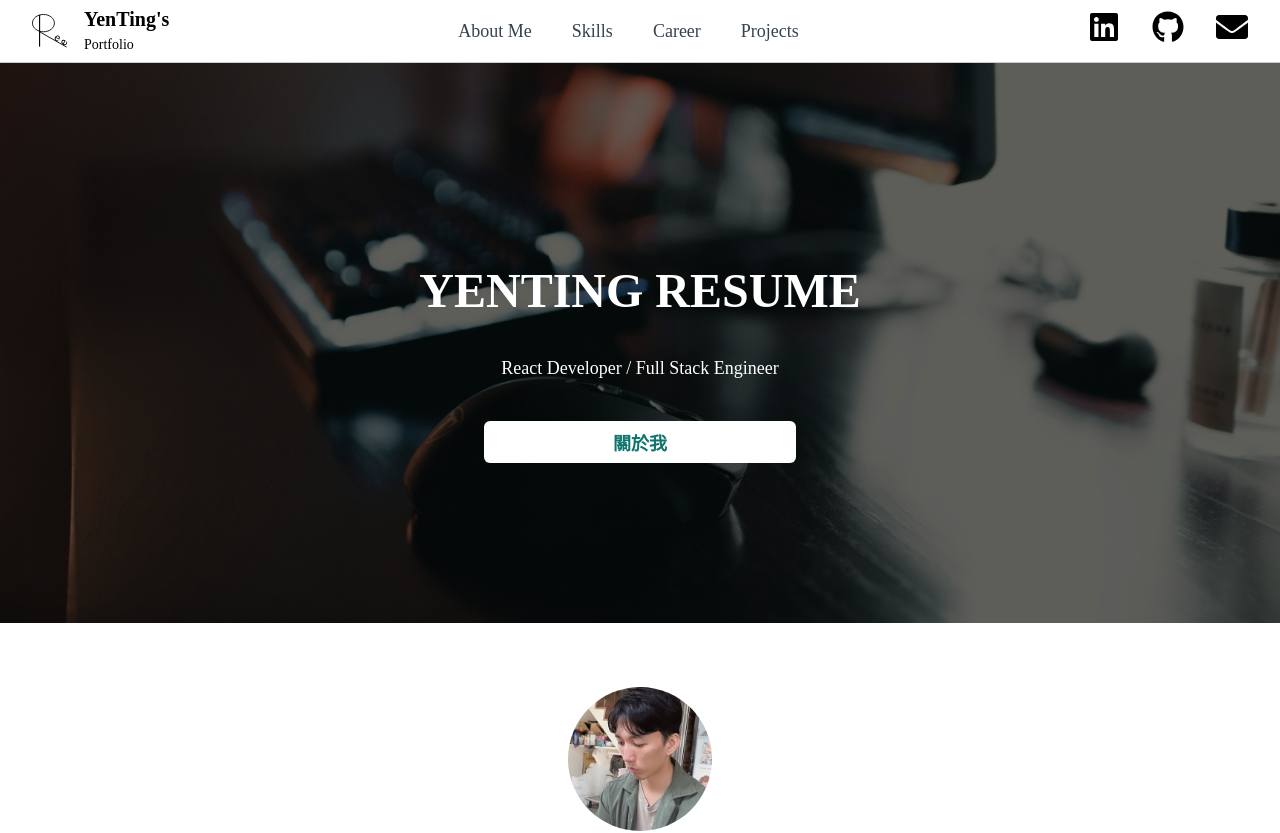
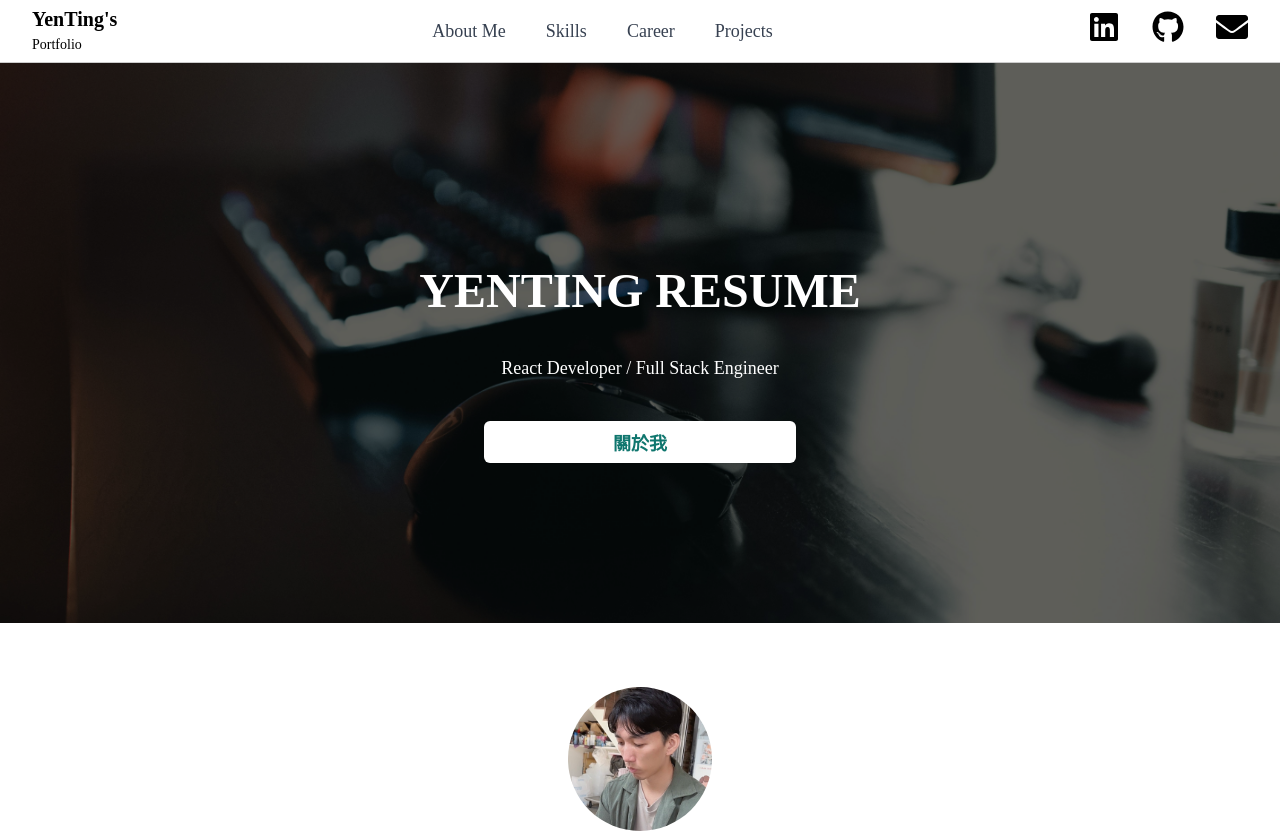
Before and after one commit to tinong279/personal_website, a React (Vite) app in the folder my-react-app/: page / in a window 1280 px wide. Shown: the top 833 px of the page. Built offline with nearby package versions, Linux system fonts and the light colour scheme.

Commit message:
改logo"

```diff
--- a/my-react-app/src/components/Navbar.jsx
+++ b/my-react-app/src/components/Navbar.jsx
@@ -8,7 +8,7 @@ const Navbar = () => {
       <div className={styles.container}>
         <a href="#navbar">
           <div className={styles.logoContainer}>
-            <img src="/blacklogo.svg" alt="logo" className={styles.logoImage} />
+            {/* <img src="/blacklogo.svg" alt="logo" className={styles.logoImage} /> */}
             <span className={styles.logoText}>
               YenTing's
               <br />
```
